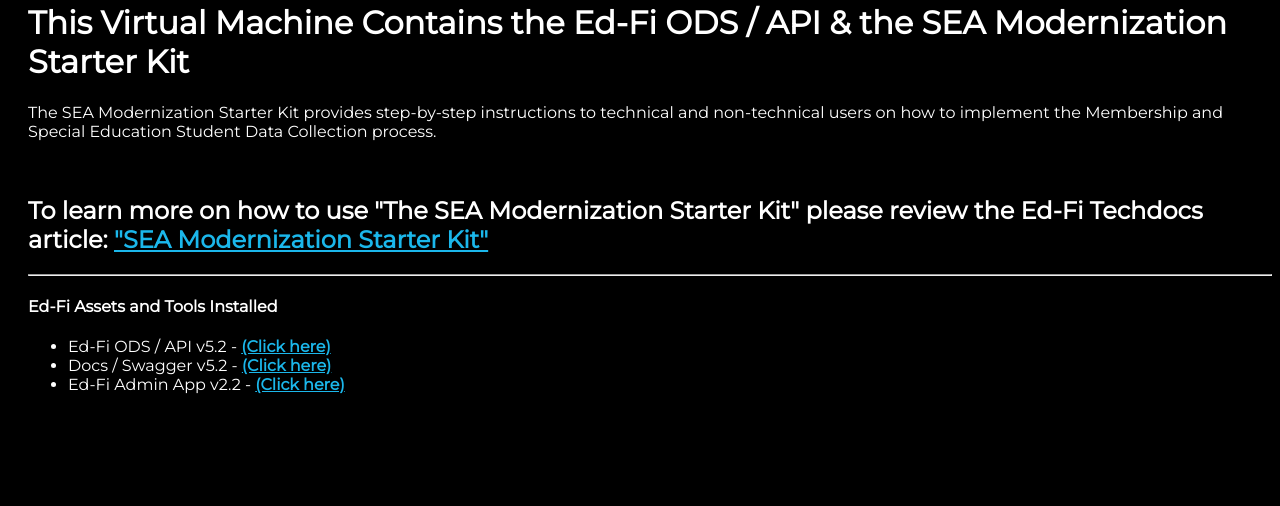
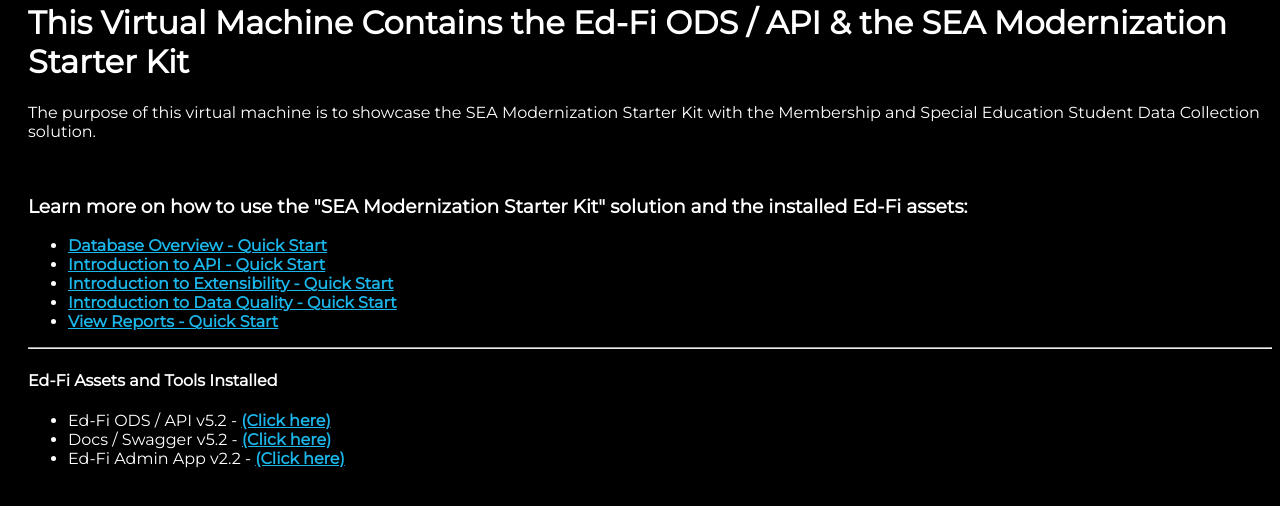
Before and after one commit to Ed-Fi-Alliance-OSS/Ed-Fi-Starter-Kit-SEA-Data-Collection, a plain HTML site: page packer/docs/SEA Modernization Starter Kit.html in a window 1280 px wide. Shown: the part 480-986 px from the top of the page. Before the commit the page ends 936 px from the top, so only its background shows below. Drawn offline with Linux system fonts and the light colour scheme.

Commit message:
landing page updates

```diff
--- a/packer/docs/SEA Modernization Starter Kit.html
+++ b/packer/docs/SEA Modernization Starter Kit.html
@@ -58,11 +58,28 @@
     <div class="p-l-20">
         <h1>This Virtual Machine Contains the Ed-Fi ODS / API & the SEA Modernization Starter Kit</h1>
         <p>
-            The SEA Modernization Starter Kit provides step-by-step instructions to technical and non-technical users on how to implement the Membership and Special Education Student Data Collection process.
+            The purpose of this virtual machine is to showcase the SEA Modernization Starter Kit with the Membership and Special Education Student Data Collection solution.
         </p>
         <br />
 
-        <h2>To learn more on how to use "The SEA Modernization Starter Kit" please review the Ed-Fi Techdocs article: <a href="https://techdocs.ed-fi.org/display/SK/SEA+Modernization+Starter+Kit">"SEA Modernization Starter Kit"</a></h2>
+        <h3>Learn more on how to use the "SEA Modernization Starter Kit" solution and the installed Ed-Fi assets:</h3>
+        <ul>
+            <li>
+                 <a href="https://techdocs.ed-fi.org/display/SK/Database+Overview+-+Quick+Start" target="_blank">Database Overview - Quick Start</a>
+            </li>
+            <li>
+                <a href="https://techdocs.ed-fi.org/display/SK/Introduction+to+API+-+Quick+Start" target="_blank">Introduction to API - Quick Start</a>
+            </li>
+            <li>
+                <a href="https://techdocs.ed-fi.org/display/SK/Introduction+to+Extensibility+-+Quick+Start" target="_blank">Introduction to Extensibility - Quick Start</a>
+            </li>
+            <li>
+                <a href="https://techdocs.ed-fi.org/display/SK/Introduction+to+Data+Quality+-+Quick+Start" target="_blank">Introduction to Data Quality - Quick Start</a>
+            </li>
+            <li>
+                <a href="https://techdocs.ed-fi.org/display/SK/View+Reports+-+Quick+Start" target="_blank">View Reports - Quick Start</a>
+            </li>
+        </ul>
         <hr />
 
         <h4>Ed-Fi Assets and Tools Installed</h4>
```
